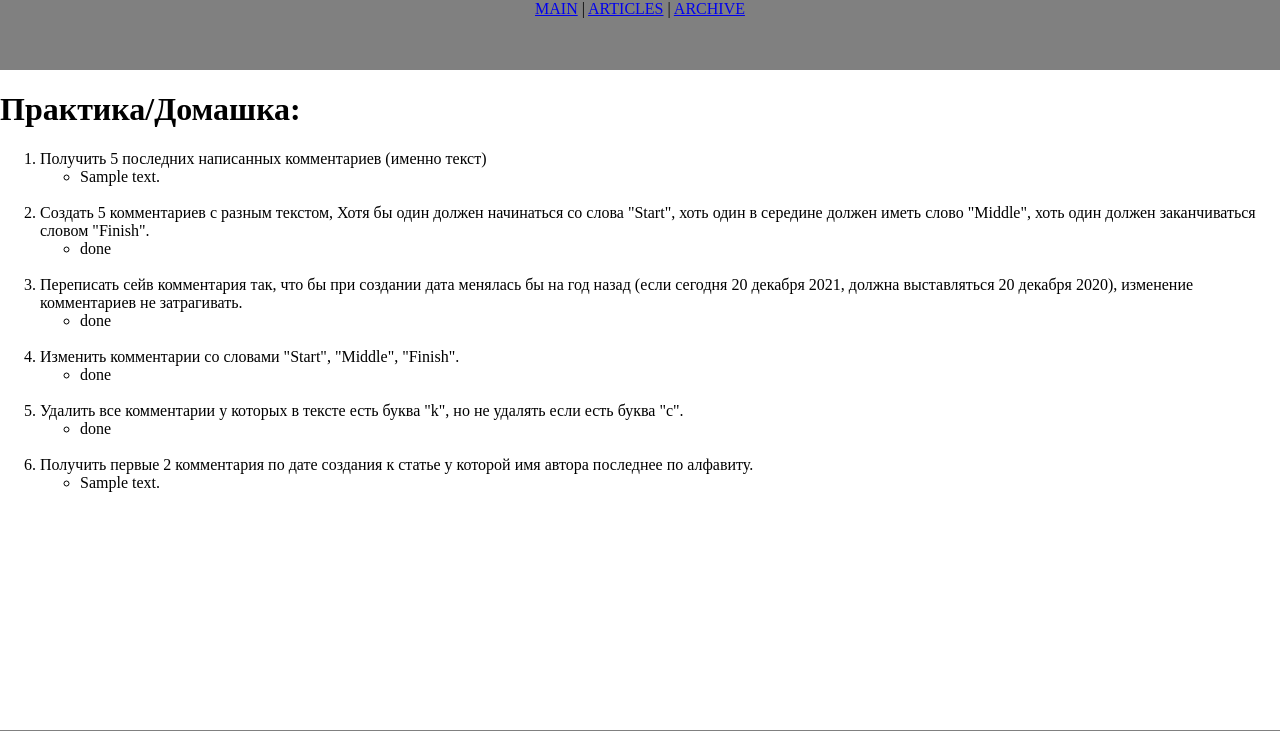
After one commit to ha020285mdv/DjangoEduProject, a Django app: page /homework4 in a window 1280 px wide. The commit adds this page. Shown: the top 731 px of the page. Run offline with Django 4.2, Linux system fonts and the light colour scheme; tables that the repository leaves empty hold one stand-in row (values such as "Sample post"); data that the repository does not hold is empty.

Commit message:
hw 4 is done

```diff
--- a/myapp/models.py
+++ b/myapp/models.py
@@ -1,3 +1,5 @@
+from datetime import timedelta
+
 from django.contrib.contenttypes.fields import GenericForeignKey, GenericRelation
 from django.contrib.contenttypes.models import ContentType
 from django.db import models
@@ -6,6 +8,9 @@ from django.db.models import SET_NULL, CASCADE
 
 # 1. Разрабатываем каталог книг, у каждой книги обязательно есть автор, и он может быть только один.
      #(!!!чтобы не копипастить код во 2-е задание я сделал упрощенное представление, а во втором уже старался прокачать)
+from django.utils import timezone
+
+
 class Writer(models.Model):
     name = models.CharField(max_length=200, unique=True)
     dob = models.DateField()
@@ -123,10 +128,9 @@ class Article(models.Model):
         verbose_name = '3_Article'
 
 class Comment(models.Model):
-    #коммент на коммент сделал также через generic (можно было сделать ForeignKey на self), но так "моднее")
     comment = models.TextField(max_length=300)
     author = models.ForeignKey(Profile, on_delete=CASCADE)
-    date = models.DateTimeField(auto_now=True)
+    date = models.DateTimeField(auto_now=False)
     likes = GenericRelation('Like')
     comments = GenericRelation('self')
     limit = models.Q(app_label='myapp', model='article') | models.Q(app_label='myapp', model='comment')
@@ -137,8 +141,14 @@ class Comment(models.Model):
     def __str__(self):
         return f"{self.author}'s comment for '{self.liked_object}': {self.comment[:15]}"
 
+    def save(self, **kwargs):
+        if not self.id:
+            self.date = timezone.now() - timedelta(days=365)
+        super().save(**kwargs)
+
     class Meta:
         verbose_name = '3_Comment'
+        ordering = ["-id"]
 
 class Like(models.Model):
     LIKE_OPTIONS = (
--- a/myapp/views.py
+++ b/myapp/views.py
@@ -1,5 +1,9 @@
+from django.utils import timezone
+
 from django.http import HttpResponse
 from django.shortcuts import render
+
+from myapp.models import Comment, Profile, Article
 
 
 def first(request):
@@ -31,3 +35,52 @@ def uuid(request, uuid):
 
 def phone_regex(request, phone):
     return HttpResponse(f"Personal account of ukrainian abonent: <h2>+38 ({phone[:3]}) {phone[3:-1]}</h2>")
+
+
+def homework4(request):
+    content = {'title': 'Homework #4'}
+
+    #все что было возможно делал через shell - здесь сохранил текст комманд
+
+    # 1. Получить 5 последних написанных комментариев (именно текст)
+    content['task1'] = Comment.objects.order_by('-date')[:5]
+
+    # 2. Создать 5 комментариев с разным текстом, Хотя бы один должен начинаться со слова "Start",
+    #    хоть один в середине должен иметь слово "Middle", хоть один должен заканчиваться словом "Finish".
+
+    # comment = Comment(comment='Comment to test', author_id='4', content_type_id='15', object_id='2')
+    # comment.save()
+
+    # objs = Comment.objects.bulk_create([
+    #     Comment(comment='Start testing', author_id='1', content_type_id='14', object_id='2', date=timezone.now()),
+    #     Comment(comment='With middle text', author_id='3', content_type_id='15', object_id='1', date=timezone.now()),
+    #     Comment(comment='It is finish', author_id='2', content_type_id='15', object_id='1', date=timezone.now()),
+    #     Comment(comment='Brilliant work!', author_id='1', content_type_id='14', object_id='2', date=timezone.now()),
+    #     Comment(comment='I like it!', author_id='3', content_type_id='14', object_id='3', date=timezone.now()),
+    #     ])
+    content['task2'] = 'done'
+
+    # 3. Переписать сейв комментария так, что бы при создании дата менялась бы на год назад (если
+    # сегодня 20 декабря 2021, должна выставляться 20 декабря 2020), изменение комментариев не затрагивать.
+    #  ==== implemented in Models.py ====
+    content['task3'] = 'done'
+
+    # 4. Изменить комментарии со словами "Start", "Middle", "Finish"
+
+    # Comment.objects.filter(comment__istartswith='start').update(comment='START')
+    # Comment.objects.filter(comment__icontains='middle').update(comment='MIDDLE')
+    # Comment.objects.filter(comment__iendswith='finish').update(comment='FINISH')
+    content['task4'] = 'done'
+
+    # 5. Удалить все комментарии у которых в тексте есть буква "k", но не удалять если есть буква "с".
+    # Comment.objects.filter(comment__icontains='k').exclude(comment__icontains='c').delete()
+    content['task5'] = 'done'
+
+    # 6. Получить первые 2 комментария по дате создания к статье у которой имя автора последнее по алфавиту.
+    author = Profile.objects.order_by('name').last()
+    article = Article.objects.filter(author=author).last() #взял самую "свежую" статью автора
+    task6 = article.comments.all().order_by('date')[:2]
+
+    content['task6'] = task6
+
+    return render(request, 'homework4.html', content)
--- a/mysite/urls.py
+++ b/mysite/urls.py
@@ -2,6 +2,7 @@ from django.contrib import admin
 from django.urls import path, re_path, include
 
 from myapp.views import uuid, phone_regex, first, articles, archive
+from myapp.views import homework4
 
 urlpatterns = [
     path('admin/', admin.site.urls),
@@ -11,4 +12,5 @@ urlpatterns = [
     path('article/', include('myapp.urls')),
     re_path(r'^(?P<uuid>[a-f\d]{4}-{1}[a-f\d]{6}/{1}$)', uuid),
     re_path(r'^(?P<phone>(?:050|066|095|099|067|068|096|097|098|063|093|073|091|092|094){1}\d{7}/{1}$)', phone_regex),
+    path('homework4', homework4, name='hw4')
 ]
--- /dev/null
+++ b/templates/homework4.html
@@ -0,0 +1,55 @@
+{% extends 'base.html' %}
+
+{% block content %}
+
+<h1>Практика/Домашка:</h1>
+
+
+<ol>
+<li>Получить 5 последних написанных комментариев (именно текст)</li>
+    <ul>
+      {% for comment in task1 %}
+        <li>{{ comment.comment }}</li>
+      {% endfor %}
+    </ul>
+    <br>
+
+<li>Создать 5 комментариев с разным текстом, Хотя бы один должен начинаться со слова "Start", хоть один в середине должен иметь слово "Middle", хоть один должен заканчиваться словом "Finish".</li>
+    <ul>
+      <li>{{ task2 }}</li>
+    </ul>
+    <br>
+
+<li>Переписать сейв комментария так, что бы при создании дата менялась бы на год назад (если сегодня 20 декабря 2021, должна выставляться 20 декабря 2020), изменение комментариев не затрагивать.</li>
+    <ul>
+      <li>{{ task3 }}</li>
+    </ul>
+    <br>
+
+<li>Изменить комментарии со словами "Start", "Middle", "Finish".</li>
+    <ul>
+      <li>{{ task4 }}</li>
+    </ul>
+    <br>
+
+
+
+<li>Удалить все комментарии у которых в тексте есть буква "k", но не удалять если есть буква "с".</li>
+    <ul>
+      <li>{{ task5 }}</li>
+    </ul>
+    <br>
+
+
+
+<li>Получить первые 2 комментария по дате создания к статье у которой имя автора последнее по алфавиту.</li>
+    <ul>
+      {% for comment in task6 %}
+        <li>{{ comment.comment }}</li>
+      {% endfor %}
+    </ul>
+
+
+</ol>
+
+{% endblock %}
--- a/templates/index.html
+++ b/templates/index.html
@@ -16,5 +16,7 @@
   {% endwith %}
 {% endwith %}
 
+<h2><a href="{% url 'hw4' %}">HOMEWORK 4</a></h2>
+
 
 {% endblock %}
```
Also changed, not shown: myapp/migrations/0008_alter_comment_options_alter_comment_date.py (added).
